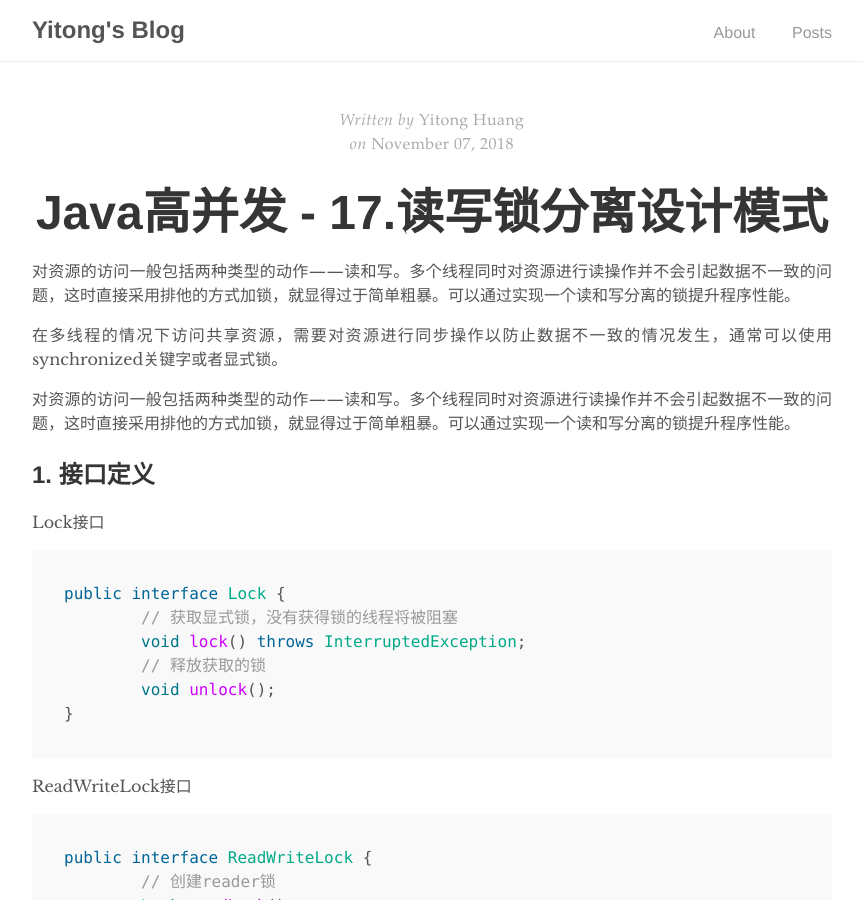
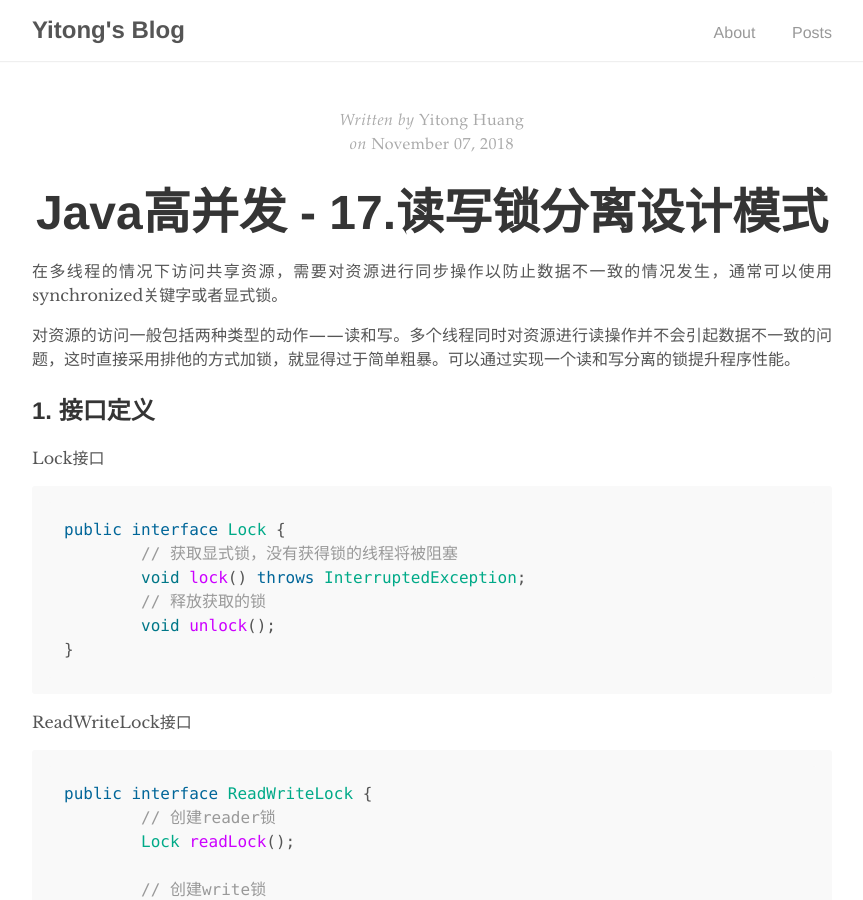
Before and after one commit to yitong-huang/blog, a Jekyll site: the page built from _posts/java-concurrency-programming/2018-11-07-17.read-write-lock.md, in a window 1280 px wide and 900 px high. Shown: the whole window, without its empty margins (208-1071 px from the left). Built offline with Jekyll 4.4.1, drawn with Linux system fonts in a browser that asks for light colours.

Commit message:
modify description

```diff
--- a/_posts/java-concurrency-programming/2018-11-07-17.read-write-lock.md
+++ b/_posts/java-concurrency-programming/2018-11-07-17.read-write-lock.md
@@ -4,12 +4,10 @@ title: Java高并发 - 17.读写锁分离设计模式
 author: "Yitong Huang"
 ---
 
-对资源的访问一般包括两种类型的动作——读和写。多个线程同时对资源进行读操作并不会引起数据不一致的问题，这时直接采用排他的方式加锁，就显得过于简单粗暴。可以通过实现一个读和写分离的锁提升程序性能。
-<!--more-->
-
 在多线程的情况下访问共享资源，需要对资源进行同步操作以防止数据不一致的情况发生，通常可以使用synchronized关键字或者显式锁。
 
 对资源的访问一般包括两种类型的动作——读和写。多个线程同时对资源进行读操作并不会引起数据不一致的问题，这时直接采用排他的方式加锁，就显得过于简单粗暴。可以通过实现一个读和写分离的锁提升程序性能。
+<!--more-->
 
 ## 1. 接口定义
 
```
